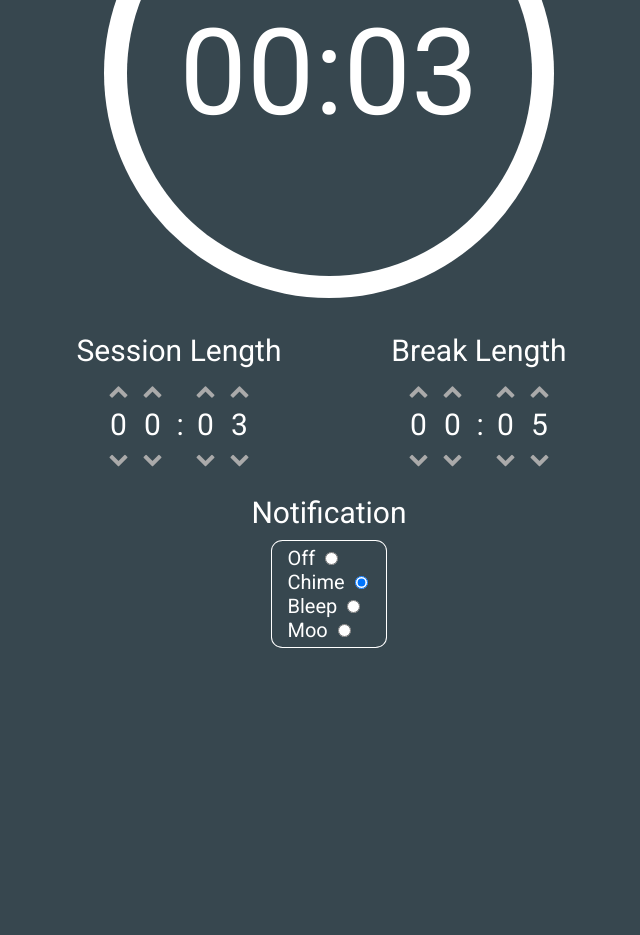
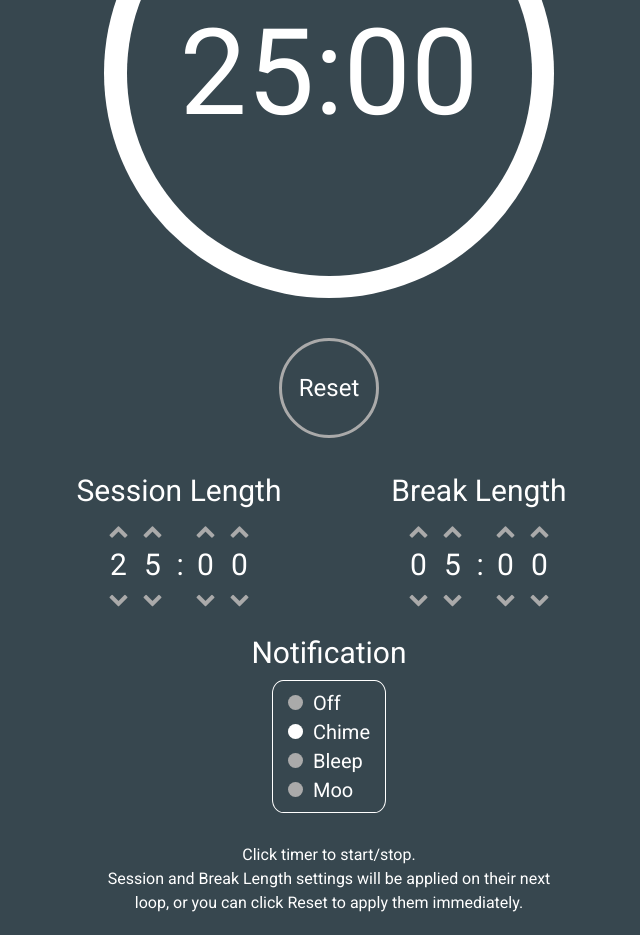
Before and after one commit to Meepasaurus/pomodoro, a website: page assets/index.html in a window 1280 px wide. Shown: the part 283-1218 px from the top of the page, without its empty margins (311-951 px from the left). Before the commit the page ends 941 px from the top, so only its background shows below. Drawn offline with nearby package versions, Linux system fonts and the light colour scheme; files that its build step writes are made by us from their sources.

Commit message:
add localStorage, reset button, bug fixes

```diff
--- a/assets/index.html
+++ b/assets/index.html
@@ -14,15 +14,18 @@
 		<div class="title"><h2 id="title">Session</h2></div>
 		<section class="clock-container">
 			<div class="one-by-one-aspect-ratio"></div>
-			<a class="btn-clock" href="#">
+			<div class="btn-clock">
 				<div id="slice" class="circle-background">
 					<div class="clock-face">
 						<div class="counter"><p>25:00</p></div>
 					</div>
 				</div>
-			</a>
+			</div>
 		<div id="pulse" class="pulse-container"></div>
 		</section>
+		<div class="reset-container">
+			<div class="reset">Reset</div>
+		</div>
 		<section class="settings">
 			<section class="timer-settings">
 				<div class="timer-row">
@@ -97,23 +100,27 @@
 			<audio id="notification" src="audio/chime.mp3" preload="auto"></audio>
 			<div id="sfx-title"><p>Notification</p></div>
 			<form id="sfx">
-				<label class="control control-radio">Off
+				<label id="off" class="control control-radio">Off
 					<input type="radio" name="sfx" value="off">
 					<div class="control-indicator"></div>
 				</label>
-				<label class="control control-radio">Chime
+				<label id="chime" class="control control-radio">Chime
 					<input type="radio" name="sfx" value="chime" checked>
 					<div class="control-indicator"></div>
 				</label>
-				<label class="control control-radio">Bleep
+				<label id="bleep" class="control control-radio">Bleep
 					<input type="radio" name="sfx" value="bleep">
 					<div class="control-indicator"></div>
 				</label>
-				<label class="control control-radio">Moo
+				<label id="moo" class="control control-radio">Moo
 					<input type="radio" name="sfx" value="moo">
 					<div class="control-indicator"></div>
 				</label>
 			</form>
+		</section>
+		<section class="instructions">
+			<p>Click timer to start/stop.<br>
+			Session and Break Length settings will be applied on their next loop, or you can click Reset to apply them immediately.</p>
 		</section>
 	</main>
 	<script src="https://code.jquery.com/jquery-2.2.4.min.js"></script>
--- a/assets/index.js
+++ b/assets/index.js
@@ -96,7 +96,8 @@ var Timer = function(defaultSessionSeconds, defaultBreakSeconds){
 
 			if (sectionRemainingSeconds === 0){
 				this.startStop();
-				console.log(timerType + ' time\'s up.');
+				//console.log(timerType + ' time\'s up.');
+
 				//animation
 				pulseDOM.addClass('pulse');
 				window.setTimeout(function(){
@@ -105,20 +106,36 @@ var Timer = function(defaultSessionSeconds, defaultBreakSeconds){
 
 				if (timerType === 'session'){
 					this.playAudio();
+
+					if (totalBreakSeconds === 0){
+						//skip break
+						sectionRemainingSeconds = totalSessionSeconds;
+						sectionTotalSeconds = totalSessionSeconds;
+					} else {
 						timerType = 'break';
 						sectionRemainingSeconds = totalBreakSeconds;
 						sectionTotalSeconds = totalBreakSeconds;
+					}
+
 					this.startStop();
 				} else {
 					this.playAudio();
+
+					if (totalSessionSeconds === 0){
+						//skip session
+						sectionRemainingSeconds = totalBreakSeconds;
+						sectionTotalSeconds = totalBreakSeconds;
+					} else {
 						timerType = 'session';
 						sectionRemainingSeconds = totalSessionSeconds;
 						sectionTotalSeconds = totalSessionSeconds;
+					}
+
 					this.startStop();
 				}
 			} else {
 				sectionRemainingSeconds--;
-				console.log(sectionRemainingSeconds+1 + ' seconds remaining.');
+				//console.log(sectionRemainingSeconds+1 + ' seconds remaining.');
 			}
 		},
 
@@ -130,9 +147,12 @@ var Timer = function(defaultSessionSeconds, defaultBreakSeconds){
 				window.clearInterval(interval);
 				isActive = false;
 			} else {
+				//don't start if both sections are set to 0 length
+				if (!(totalSessionSeconds === 0 && totalBreakSeconds === 0)){
 					//start
 		          	interval = window.setInterval(this.updateClock.bind(this), 1000);
 		          	isActive = true;
+	          	}
 	        }
 		},
 
@@ -162,10 +182,12 @@ var Timer = function(defaultSessionSeconds, defaultBreakSeconds){
 					audioEnabled = true;
 					break;
 			}
+			//save settings
+			localStorage.setItem('audio', sfx);
 		},
 
 		setSettingsTimer: function(data, type){
-			console.log(isInit);
+			//console.log(isInit);
 
 			data = data.toString();
 
@@ -219,9 +241,11 @@ var Timer = function(defaultSessionSeconds, defaultBreakSeconds){
 			if (type === 'session'){
 				totalSessionSeconds = tempTotalSeconds;
 				this.setParsedSessionDigits(this.parseFourDigits(totalSessionSeconds));
+				localStorage.setItem('session', totalSessionSeconds.toString());
 			} else {
 				totalBreakSeconds = tempTotalSeconds;
 				this.setParsedBreakDigits(this.parseFourDigits(totalBreakSeconds));
+				localStorage.setItem('break', totalBreakSeconds.toString());
 			}
 
 			if (!isInit){
@@ -264,6 +288,25 @@ var Timer = function(defaultSessionSeconds, defaultBreakSeconds){
           	return ([minTens, minOnes, secTens, secOnes]);
 		},
 
+		reset: function(){
+			if (isActive){
+				this.startStop();
+			}
+
+			if (totalSessionSeconds === 0){
+				sectionRemainingSeconds = totalBreakSeconds;
+				sectionTotalSeconds = totalBreakSeconds;
+				timerType = 'break';
+			} else {
+				sectionRemainingSeconds = totalSessionSeconds;
+				sectionTotalSeconds = totalSessionSeconds;
+				timerType = 'session';
+			}
+
+			isInit = false;
+			this.updateClock();
+		},
+
 		init: function(){
 			//audio
 			this.setAudio($('input[name=sfx]:checked', '#sfx').val());
@@ -282,12 +325,37 @@ var Timer = function(defaultSessionSeconds, defaultBreakSeconds){
 };
 
 $(document).ready(function(){
-	var myTimer = new Timer(3, 5); //max 5999 seconds
+	//load/set localStorage
+	var storedAudio = localStorage.getItem('audio'),
+		storedSession = $.parseJSON(localStorage.getItem('session')),
+		storedBreak = $.parseJSON(localStorage.getItem('break'));
+
+	if (storedAudio !== null){
+    	$('#' + storedAudio).click();
+    	$(':focus').blur();
+	} else {
+		localStorage.setItem('audio', 'chime');
+	}
+
+	if (storedSession === null){
+		localStorage.setItem('session', '1500');
+		storedSession = 1500;
+	}
+
+	if (storedBreak === null){
+		localStorage.setItem('break', '300');
+		storedBreak = 300;
+	}
+
+	var myTimer = new Timer(storedSession, storedBreak); //max 5999 seconds
 	myTimer.init();
 
 	$('.btn-clock').on('click', function(e){
-		e.preventDefault();
 		myTimer.startStop();
+	});
+
+	$('.reset').on('click', function(e){
+		myTimer.reset();
 	});
 
 	$('.edit-timer').on('click', function(e){
--- a/assets/index.scss
+++ b/assets/index.scss
@@ -86,15 +86,41 @@ h2 {
 }
 
 .btn-clock {
+	cursor: pointer;
 	display: inline-block;
 	border-radius: 50%;
+}
+
+.reset-container {
+	width: 100px;
+	margin: 0 auto;
+}
+
+.reset {
+	cursor: pointer;
+	display: flex;
+	justify-content: center;
+	align-items: center;
+	margin: 40px auto 0 auto;
+	width: 100px;
+	height: 100px;
+	border: 3px solid #aaa;
+	color: white;
+	border-radius: 50%;
+	text-align: center;
+	font-size: 24px;
+	transition: 0.2s ease-in-out border;
+}
+
+.reset:hover,
+.reset:focus {
+	border: 3px solid white;
 }
 
 .settings {
 	display: flex;
 	flex-wrap: wrap;
 	justify-content: center;
-	//width: 100%;
 	max-width: 600px;
 	margin: 10px auto 0 auto;
 }
@@ -208,6 +234,53 @@ h2 {
 	}
 }
 
+//custom radio styling adapted from https://kyusuf.com/post/completely-css-custom-checkbox-radio-buttons-and-select-boxes
+
+.control {
+	position: relative;
+	display: block;
+	margin: 5px 0 5px -5px;
+	padding-left: 30px;
+	cursor: pointer;
+}
+
+.control input {
+	position: absolute;
+	z-index: -1;
+	opacity: 0;
+}
+
+.control-indicator {
+	position: absolute;
+	top: 4px;
+	left: 5px;
+	width: 15px;
+	height: 15px;
+	border-radius: 50%;
+	background: #aaa;
+	transition: 0.2s ease-in-out background;
+}
+
+.control:hover input ~ .control-indicator,
+.control input:focus ~ .control-indicator {
+	background: white;
+}
+
+.control input:checked ~ .control-indicator {
+	background: white;
+}
+
+// ============================================
+
+.instructions {
+	width: 100%;
+	max-width: 450px;
+	margin: 30px auto 20px auto;
+	text-align: center;
+	color: white;
+	line-height: 1.5;
+}
+
 .pulse-container {
 	position: absolute;
 	width: 100%;
@@ -259,9 +332,6 @@ h2 {
 	.timer-row:first-of-type p, .audio-settings p {
 		font-size: 24px;
 	}
-	.audio-settings form {
-		font-size: 15px;
-	}
 }
 
 @media screen and (max-width: 250px){
```
Also changed, not shown: README.md, build/index.css, build/index.html, build/index.js, 1 other file. Lines whose indentation alone changed are shown as unchanged.
